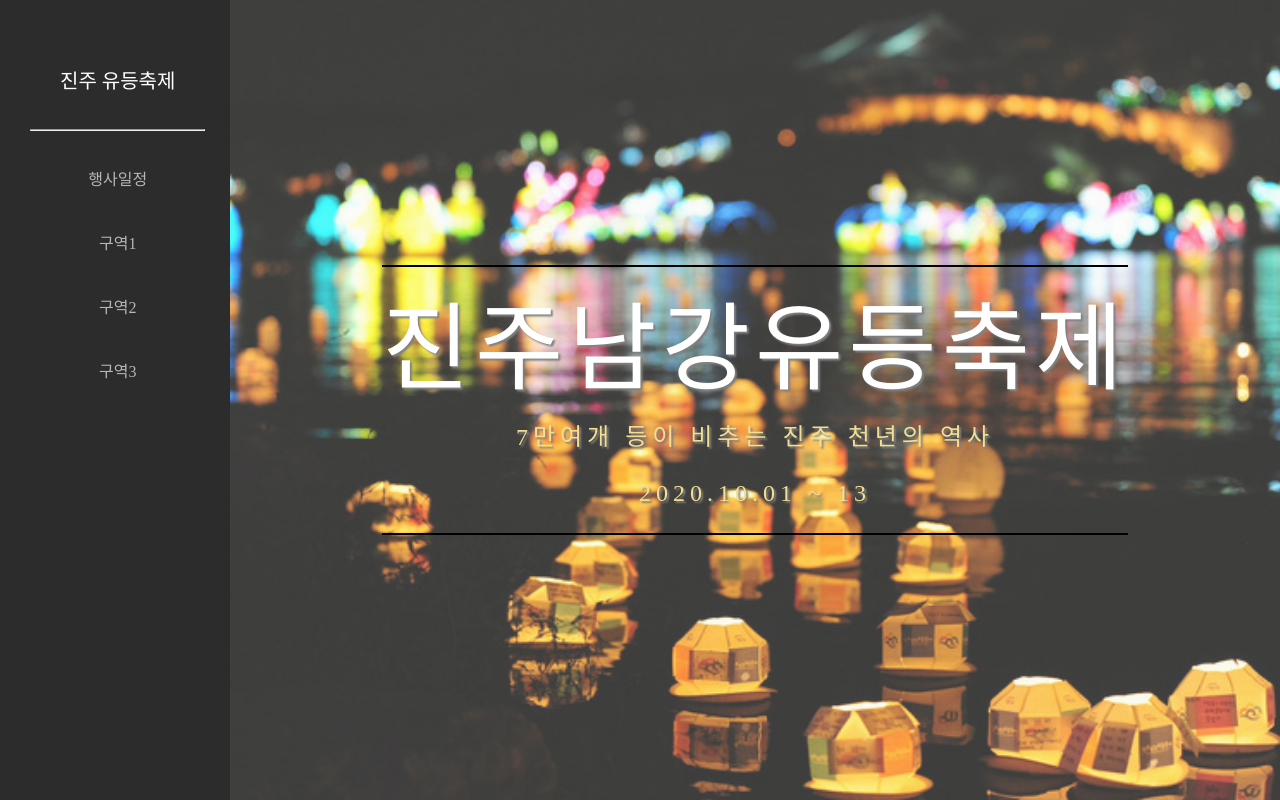
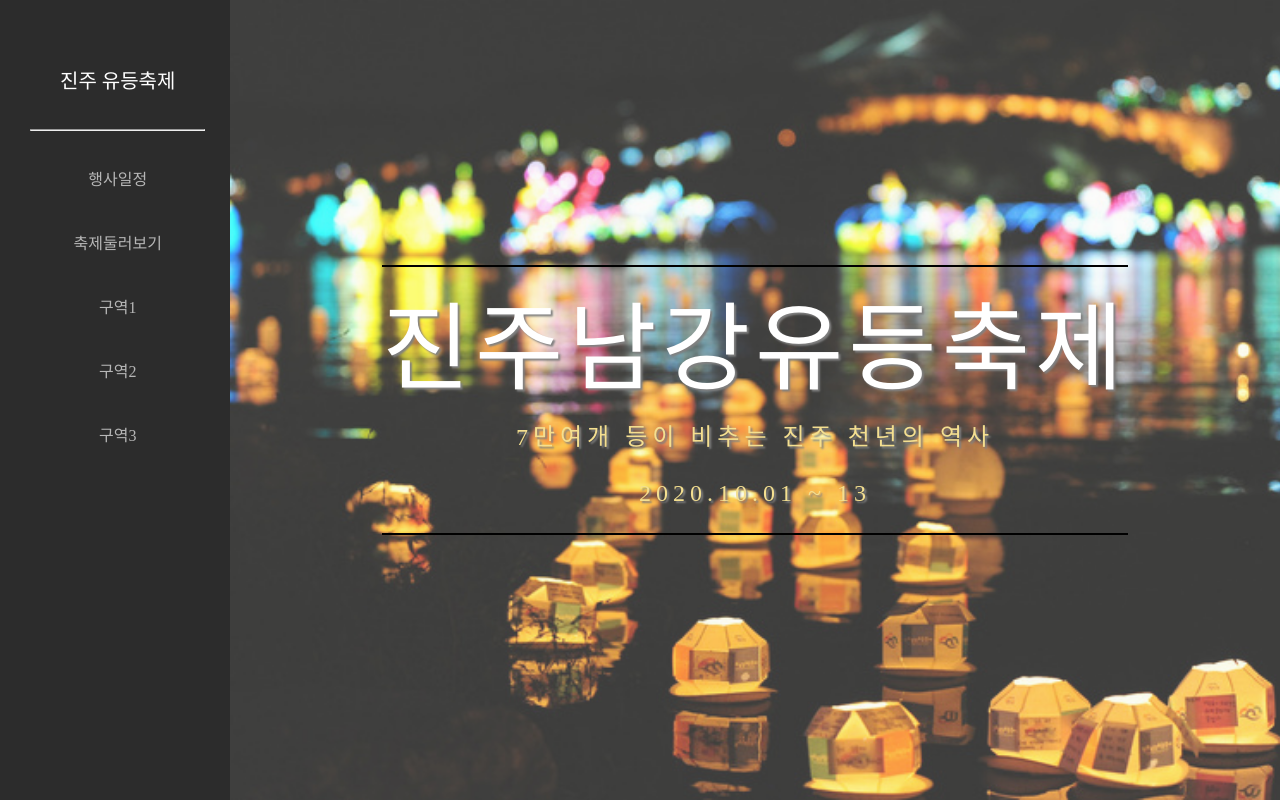
Before and after one commit to yewon5858/webgit, a Django app: page / in a window 1280 px wide. Run offline with Django 3.2, Linux system fonts and the light colour scheme; some libraries are stand-ins or nearby versions; some web fonts are replaced.

Commit message:
navbar 통일

```diff
--- a/JinjuFesta/static/index.css
+++ b/JinjuFesta/static/index.css
@@ -49,7 +49,7 @@ ul.navbar li a:hover:not(.nav_title){
 ul.navbar li a {
   text-decoration:none;
   text-align:center;
-  color:white;
+  color: #B6B6B6;
   display:block;
   margin: 10px;
   padding: 15px 20px;
--- a/JinjuFesta/templates/index.html
+++ b/JinjuFesta/templates/index.html
@@ -21,6 +21,7 @@
                 <li><a href="{% url 'main' %}" class="nav_title">진주 유등축제</a></li>
                 <hr style="margin:20px 0">
                 <li><a href="{% url 'timetable' %}" class="moveToarea">행사일정</a></li>
+                <li><a href="{% url 'index' %}" class="moveToarea">축제둘러보기</a></li>
                 <li><a class="moveToarea1" onclick="area(event,'.moveToarea1');" data-target="#area1">구역1</a></li>
                 <li><a class="moveToarea2" onclick="area(event,'.moveToarea2');" data-target="#area2">구역2</a></li>
                 <li><a class="moveToarea3" onclick="area(event,'.moveToarea3');" data-target="#area3">구역3</a></li>
--- a/JinjuFesta/templates/main.html
+++ b/JinjuFesta/templates/main.html
@@ -22,6 +22,7 @@
                 <li><a href="{% url 'main' %}" class="nav_title">진주 유등축제</a></li>
                     <hr style="margin:20px 0">
                 <li><a href="{% url 'timetable' %}" class="moveToarea">행사일정</a></li>
+                <li><a href="{% url 'index' %}" class="moveToarea">축제둘러보기</a></li>
                 <li><a href="{% url 'index' %}" class="moveToarea1">구역1</a></li>
                 <li><a href="{% url 'index' %}" class="moveToarea2">구역2</a></li>
                 <li><a href="{% url 'index' %}" class="moveToarea3">구역3</a></li>
--- a/JinjuFesta/templates/timetable.html
+++ b/JinjuFesta/templates/timetable.html
@@ -22,6 +22,7 @@
             <li><a href="{% url 'main' %}" class="main_nav">진주 유등축제</a></li>
               <hr style="margin:20px 0">
             <li><a href="{% url 'timetable' %}" class="moveToarea">행사일정</a></li>
+            <li><a href="{% url 'index' %}" class="moveToarea">축제둘러보기</a></li>
             <li><a href="{% url 'index' %}" class="moveToarea1">구역1</a></li>
             <li><a href="{% url 'index' %}" class="moveToarea2">구역2</a></li>
             <li><a href="{% url 'index' %}" class="moveToarea3">구역3</a></li>
```
